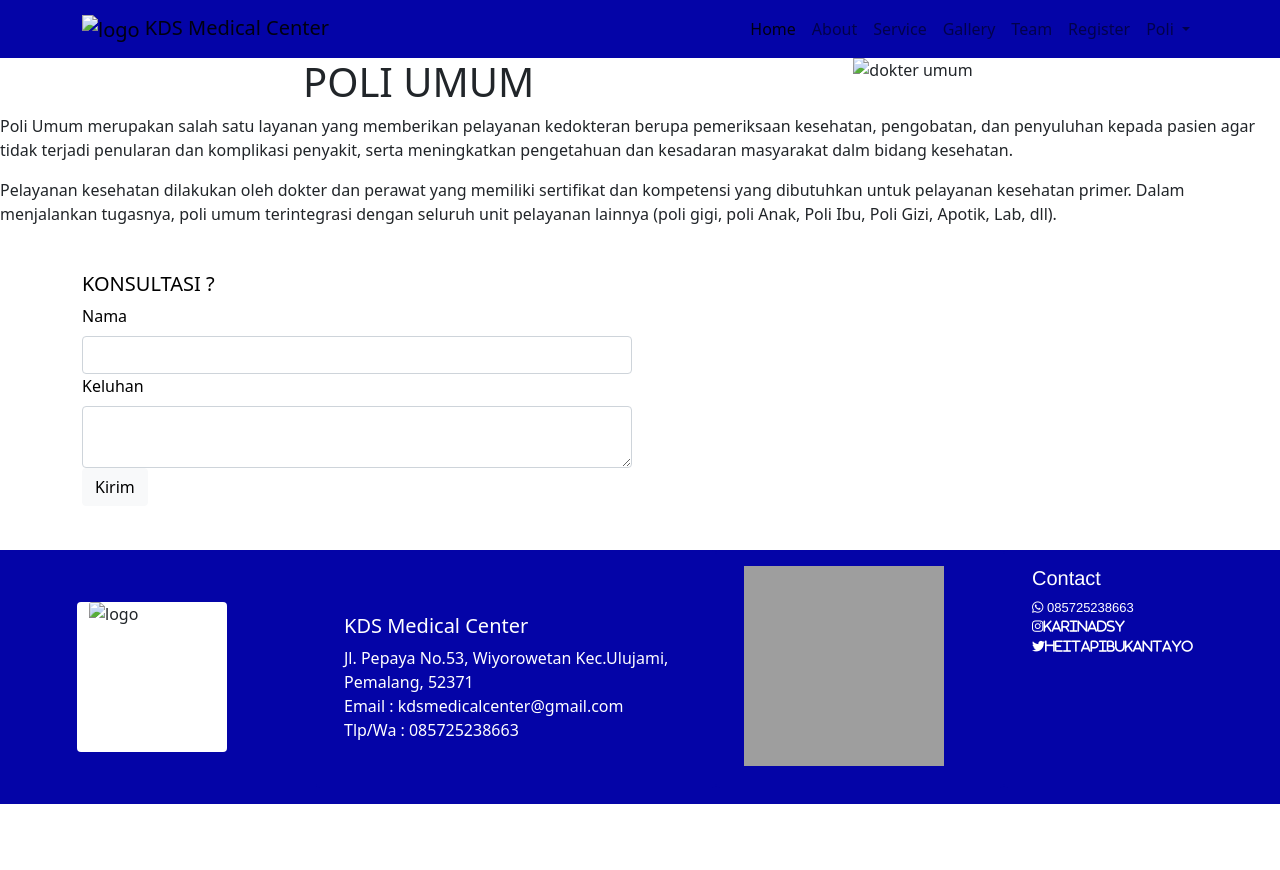
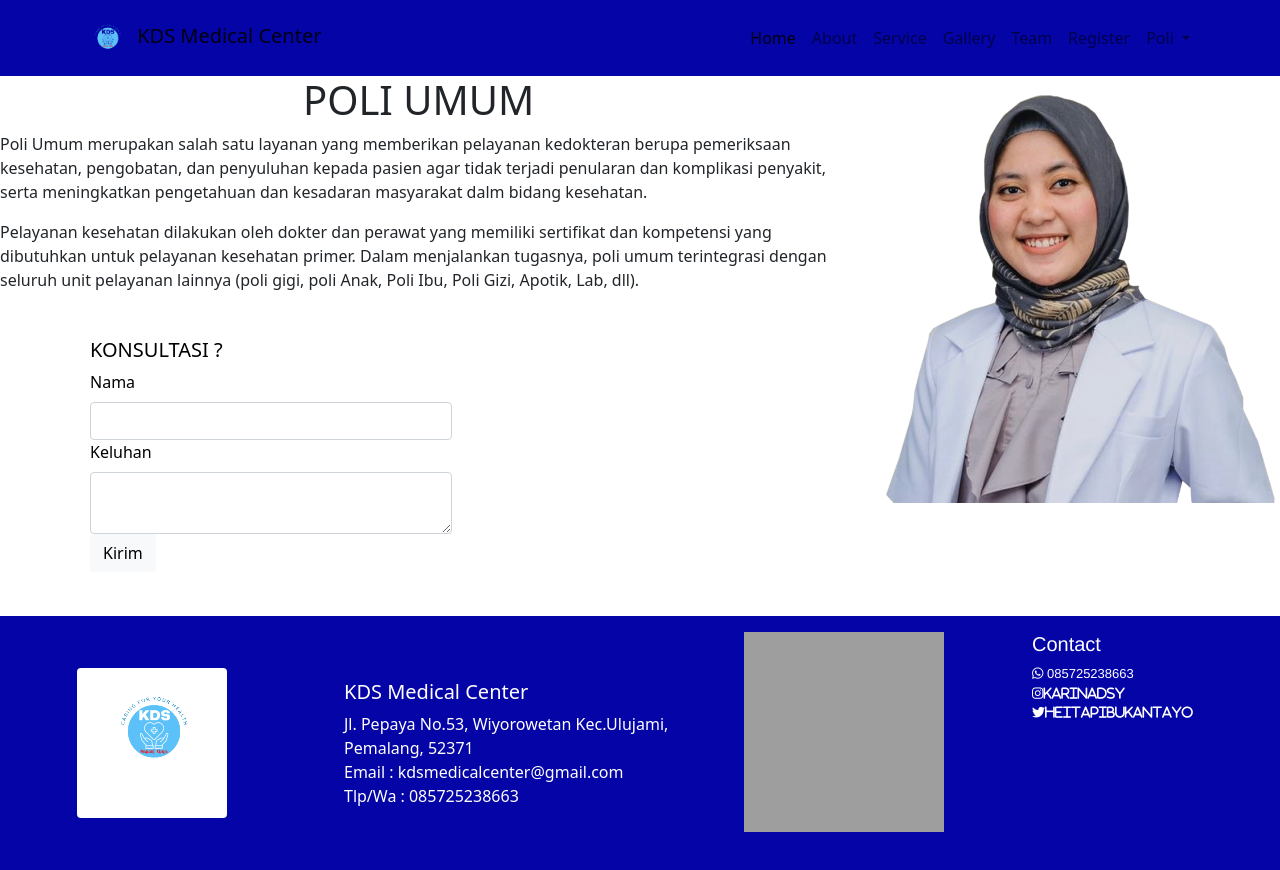
Before and after one commit to karinadsy/karinadsyavira30, a plain HTML site: page poliumum.html in a window 1280 px wide. Before the commit the page ends 804 px from the top, so only its background shows below. Drawn offline with Linux system fonts and the light colour scheme; the site is published under a folder, as on GitHub Pages, so addresses that start at the root find nothing; grey boxes are pictures that could not be loaded.

Commit message:
Update poliumum.html

```diff
--- a/poliumum.html
+++ b/poliumum.html
@@ -13,7 +13,7 @@
    <button onclick="topFunction()" id="myBtn" title="Go to top"><i class="fa-solid fa-arrow-up"></i></button>
     <nav class="navbar navbar-expand-lg navbar-light sticky-top" style="background-color:rgb(4, 4, 167);">
         <div class="container">
-          <a class="navbar-brand ms-auto" href="#foto/logo.png"> <img src="/foto/logo.png" width="50px" height="50px" alt="logo"> KDS Medical Center</a>
+          <a class="navbar-brand ms-auto" href="#foto/logo.png"> <img src="foto/logo.png" width="50px" height="50px" alt="logo"> KDS Medical Center</a>
           <button class="navbar-toggler" type="button" data-bs-toggle="collapse" data-bs-target="#navbarNavDropdown" aria-controls="navbarNavDropdown" aria-expanded="false" aria-label="Toggle navigation">
             <span class="navbar-toggler-icon"></span>
           </button>
@@ -54,7 +54,7 @@
         </div>
       </nav>
       <div class="clearfix">
-        <img src="/foto/dokterumum.png" class="col-md-4 float-md-end mb-3 ms-md-3" alt="dokter umum">
+        <img src="foto/dokterumum.png" class="col-md-4 float-md-end mb-3 ms-md-3" alt="dokter umum">
         <center>
         <h1>POLI UMUM</h1>
       </center>
@@ -91,7 +91,7 @@
       <section style="background-color:rgb(4, 4, 167);">
       <div class="row ">
         <div class="card m-auto border-0 ms-auto" style=" height: 150px; width: 150px ; background-color: white;">
-          <img src="/foto/logo.png" class="card-img-top" alt="logo">
+          <img src="foto/logo.png" class="card-img-top" alt="logo">
       </div>
       <div class="card mb-3 border-0" style="width: 25rem; background-color:rgb(4, 4, 167); color:white;">
         <div class="card-body"><br><br>
```
